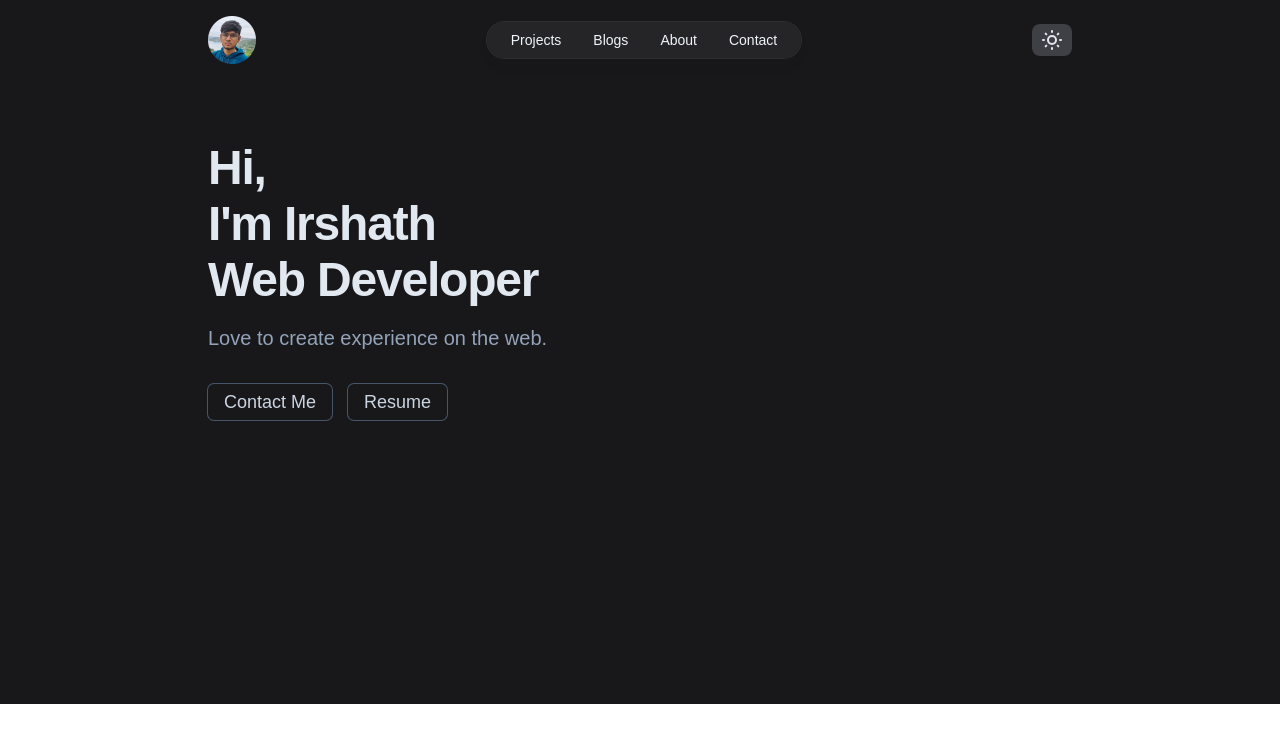
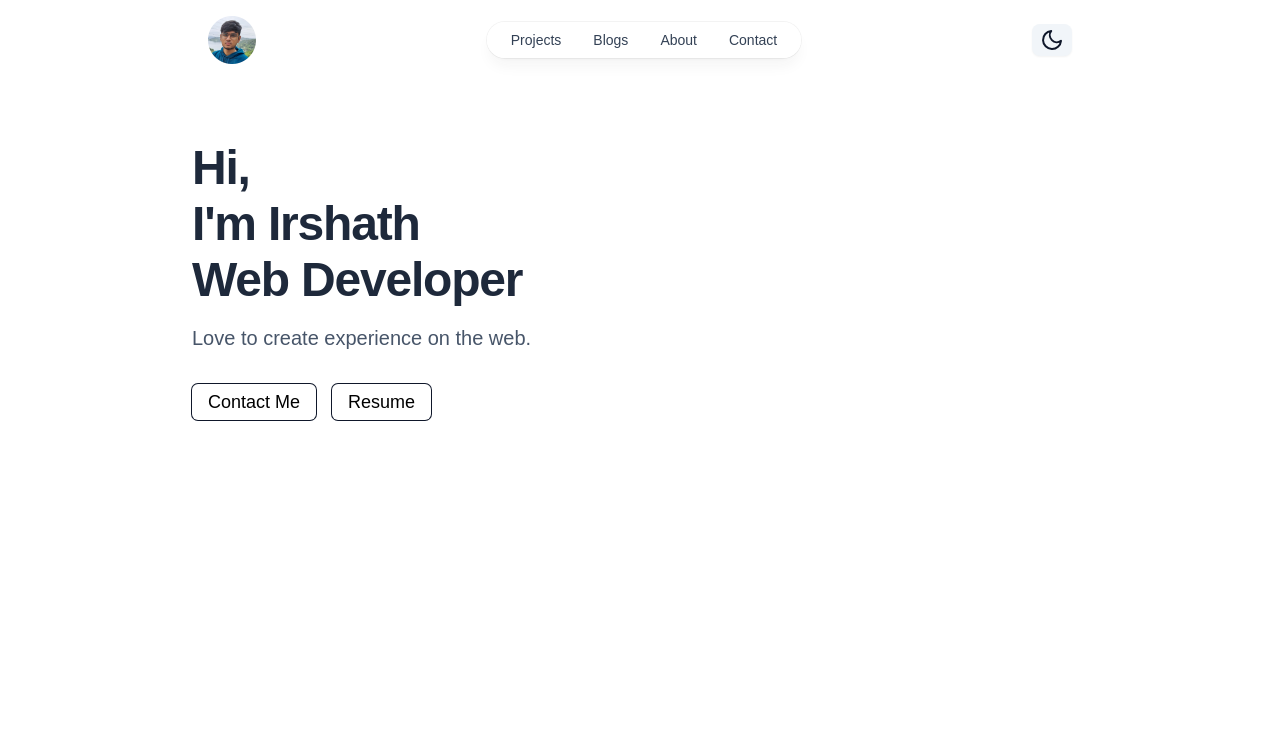
Before and after one commit to irshathcodes/irshath.com, a Next.js app: page / in a window 1280 px wide. Shown: the top 742 px of the page. Built offline with nearby package versions, Linux system fonts and the light colour scheme; a web font is replaced by a local one.

Commit message:
use next-theme instead of own implementation
- remove our implementation of dark mode, use next-theme instead to avoid layout shifts(flashing)

```diff
--- a/components/Layout.tsx
+++ b/components/Layout.tsx
@@ -1,4 +1,4 @@
-import useDarkMode from "@/hooks/useDarkMode";
+import { ThemeProvider } from "next-themes";
 import Navbar from "@/components/Navbar/Navbar";
 
 interface Props {
@@ -6,16 +6,14 @@
 }
 
 export default function Layout({ children }: Props) {
-	const [darkMode] = useDarkMode();
-
 	return (
 		<>
-			<div className="transition-colors dark:bg-black-900">
-				<div className="mx-auto max-w-3xl  lg:max-w-4xl">
+			<ThemeProvider attribute="class">
+				<div className="mx-auto max-w-3xl lg:max-w-4xl">
 					<Navbar />
-					<main className="px-4">{children}</main>
+					<main>{children}</main>
 				</div>
-			</div>
+			</ThemeProvider>
 		</>
 	);
 }
--- a/components/Navbar/Navbar.tsx
+++ b/components/Navbar/Navbar.tsx
@@ -5,7 +5,7 @@
 import myLogo from "@/public/my-logo.png";
 import { FiMoon } from "react-icons/fi";
 import { HiOutlineMenuAlt4, HiOutlineSun } from "react-icons/hi";
-import useDarkMode from "@/hooks/useDarkMode";
+import { useTheme } from "next-themes";
 import MobileNav from "./MobileNav";
 import Link from "next/link";
 
@@ -18,11 +18,16 @@
 
 export default function Navbar() {
 	const [showMobileMenu, setShowMobileMenu] = useState(false);
-	const [darkMode, setDarkMode] = useDarkMode();
+	const { resolvedTheme, setTheme } = useTheme();
+	const [mounted, setMounted] = useState(false);
 	const [showNav, setShowNav] = useState(true);
 	const [prevScrollPos, setPrevScrollPos] = useState(0);
 
 	const router = useRouter();
+
+	useEffect(() => {
+		setMounted(true);
+	}, []);
 
 	useEffect(() => {
 		const handleScroll = () => {
@@ -65,7 +70,7 @@
 					<li
 						key={link.id}
 						className={cn(
-							" capitalize text-gray-700 transition-all duration-300 hover:text-teal-500 dark:text-gray-100 dark:hover:text-teal-400",
+							" capitalize text-gray-700  hover:text-teal-500 dark:text-gray-100 dark:hover:text-teal-400",
 							{
 								"text-teal-500 dark:text-teal-400":
 									router.pathname === link.url,
@@ -80,11 +85,14 @@
 			</ul>
 
 			<div className="flex items-center gap-4">
-				{/* dark/light theme toggler */}
+				{/* show theme toggle button only after the dom loaded */}
+				{mounted && (
 					<button
 						type="button"
 						className="relative rounded-lg bg-gray-100 py-1 px-2 shadow-sm active:outline-none dark:bg-black-700"
-					onClick={() => setDarkMode(!darkMode)}
+						onClick={() =>
+							setTheme(resolvedTheme === "dark" ? "light" : "dark")
+						}
 					>
 						<HiOutlineSun
 							className=" absolute inline-block h-6 w-6 rotate-90 text-gray-900  opacity-0 transition-all duration-300 dark:rotate-0
@@ -92,6 +100,7 @@
 						/>
 						<FiMoon className="inline-block h-6 w-6 text-gray-900 opacity-100 transition-all duration-300  dark:rotate-90 dark:text-gray-200 dark:opacity-0" />
 					</button>
+				)}
 
 				{/* Mobile hamburger menu */}
 				<button
--- a/hooks/useDarkMode.ts
+++ /dev/null
@@ -1,30 +0,0 @@
-import { useState, useEffect } from "react";
-
-const storageKey = "theme";
-const isBrowser = typeof window !== "undefined";
-
-export default function useDarkMode() {
-	const [darkMode, setDarkMode] = useState(() => {
-		const theme = isBrowser && localStorage.getItem(storageKey);
-
-		if (theme && theme === "light") {
-			return false;
-		}
-		return true;
-	});
-
-	useEffect(() => {
-		const element = window.document.documentElement;
-		const className = "dark";
-
-		if (darkMode) {
-			localStorage.setItem(storageKey, "dark");
-			element.classList.add(className);
-		} else {
-			localStorage.setItem(storageKey, "light");
-			element.classList.remove(className);
-		}
-	}, [darkMode]);
-
-	return [darkMode, setDarkMode] as const;
-}
--- a/pages/_document.tsx
+++ b/pages/_document.tsx
@@ -7,7 +7,7 @@
 				<link rel="preconnect" href="https://rsms.me/" />
 				<link rel="stylesheet" href="https://rsms.me/inter/inter.css" />
 			</Head>
-			<body>
+			<body className="transition-colors dark:bg-black-900">
 				<Main />
 				<NextScript />
 			</body>
```
Lines whose indentation alone changed are shown as unchanged.
